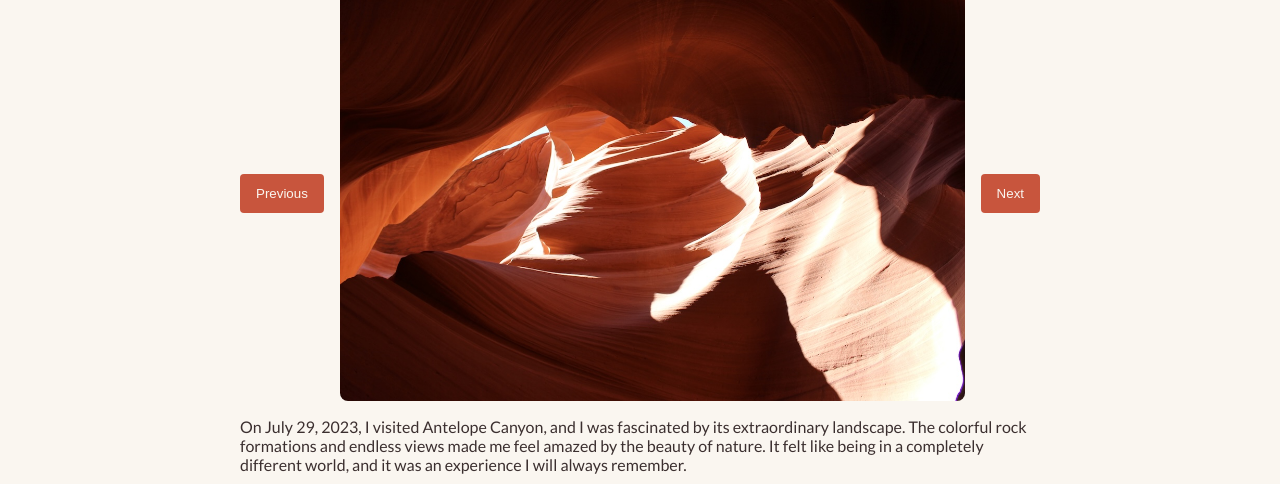
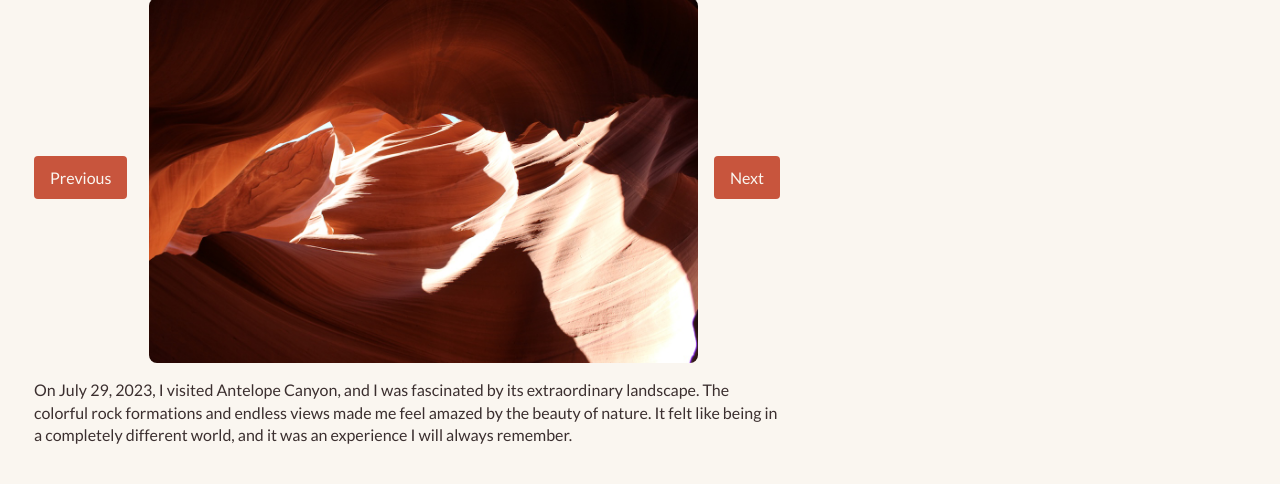
Before and after one commit to VeronicaRuta/travel-diary, a plain HTML site: page antelope-canyon.html in a window 1280 px wide. Shown: the part 118-602 px from the top of the page. Drawn offline with nearby package versions, Linux system fonts and the light colour scheme.

Commit message:
watercss

```diff
--- a/antelope-canyon.html
+++ b/antelope-canyon.html
@@ -2,6 +2,7 @@
 <html lang="en">
 
 <head>
+    <link rel="stylesheet" href="https://cdn.jsdelivr.net/npm/water.css@2/out/water.css">
     <meta charset="UTF-8">
     <meta name="viewport" content="width=device-width, initial-scale=1.0">
     <meta name="description" content="My visit to Antelope Canyon, Arizona.">
```
Also changed, not shown: bryce-canyon.html (+1 -0 lines), grand-canyon.html (+1 -0 lines), index.html (+1 -0 lines), 1 other file.
